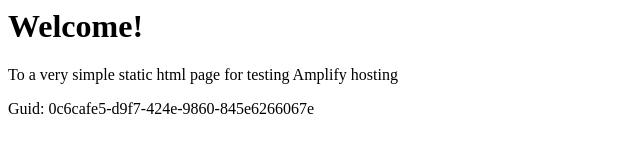
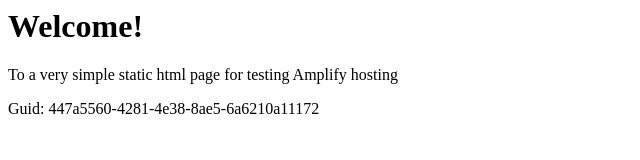
Before and after one commit to aws-aemilia-iad/Github-PR-Commit-Integration-Test-DoNotTouch-GitHubWebhookPushCanaryTest-v1-prod-us-east-1, a website: page src/index.html in a window 1280 px wide. Shown: the full height of the page, 0-640 px from the left. Drawn offline with Linux system fonts and the light colour scheme.

Commit message:
commit from integ tests

```diff
--- a/src/index.html
+++ b/src/index.html
@@ -12,6 +12,6 @@
 <body>
     <h1>Welcome!</h1>
     <p>To a very simple static html page for testing Amplify hosting</p>
-    <p>Guid: 0c6cafe5-d9f7-424e-9860-845e6266067e</p></body>
+    <p>Guid: 447a5560-4281-4e38-8ae5-6a6210a11172</p></body>
 
 </html>
```
